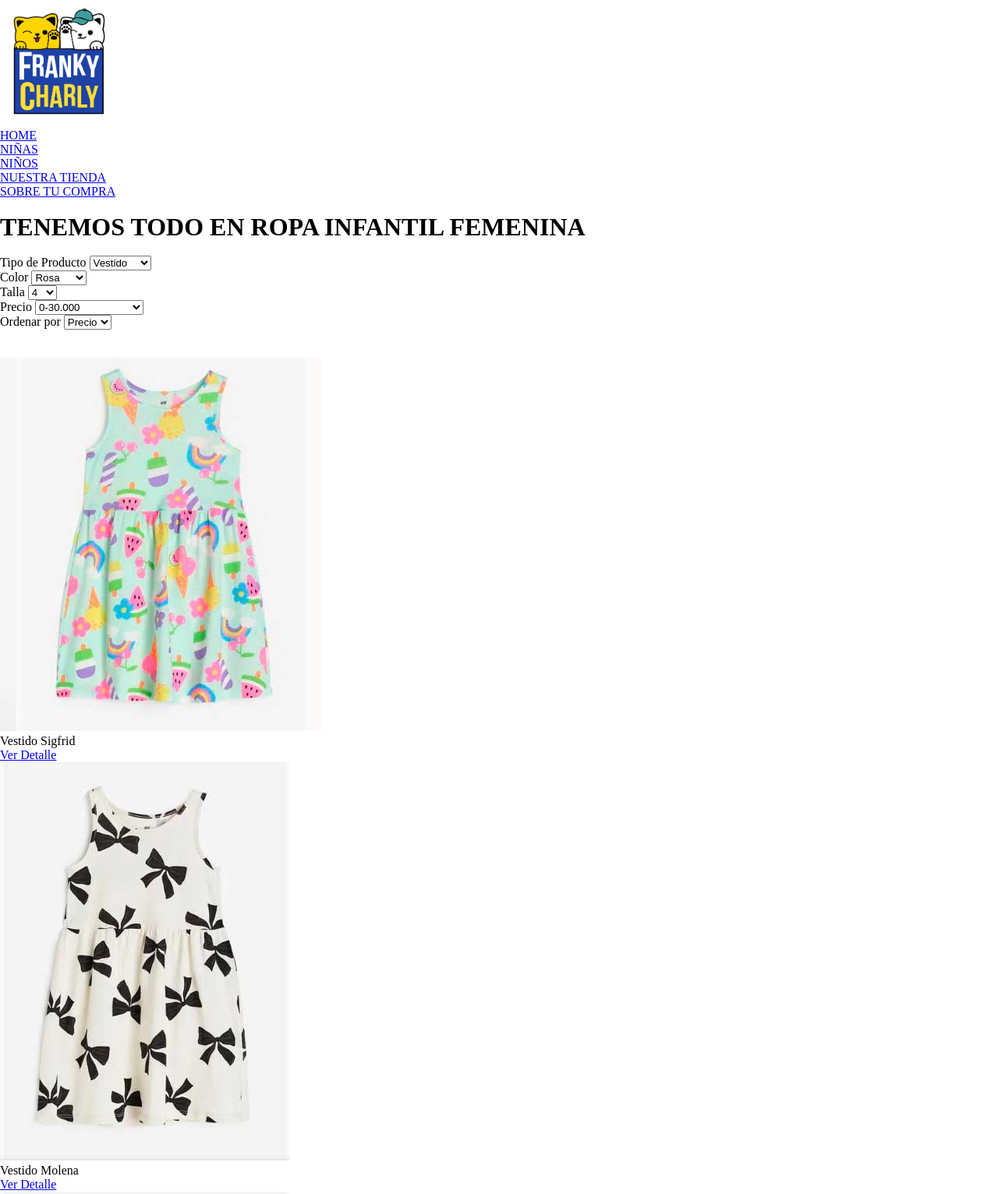
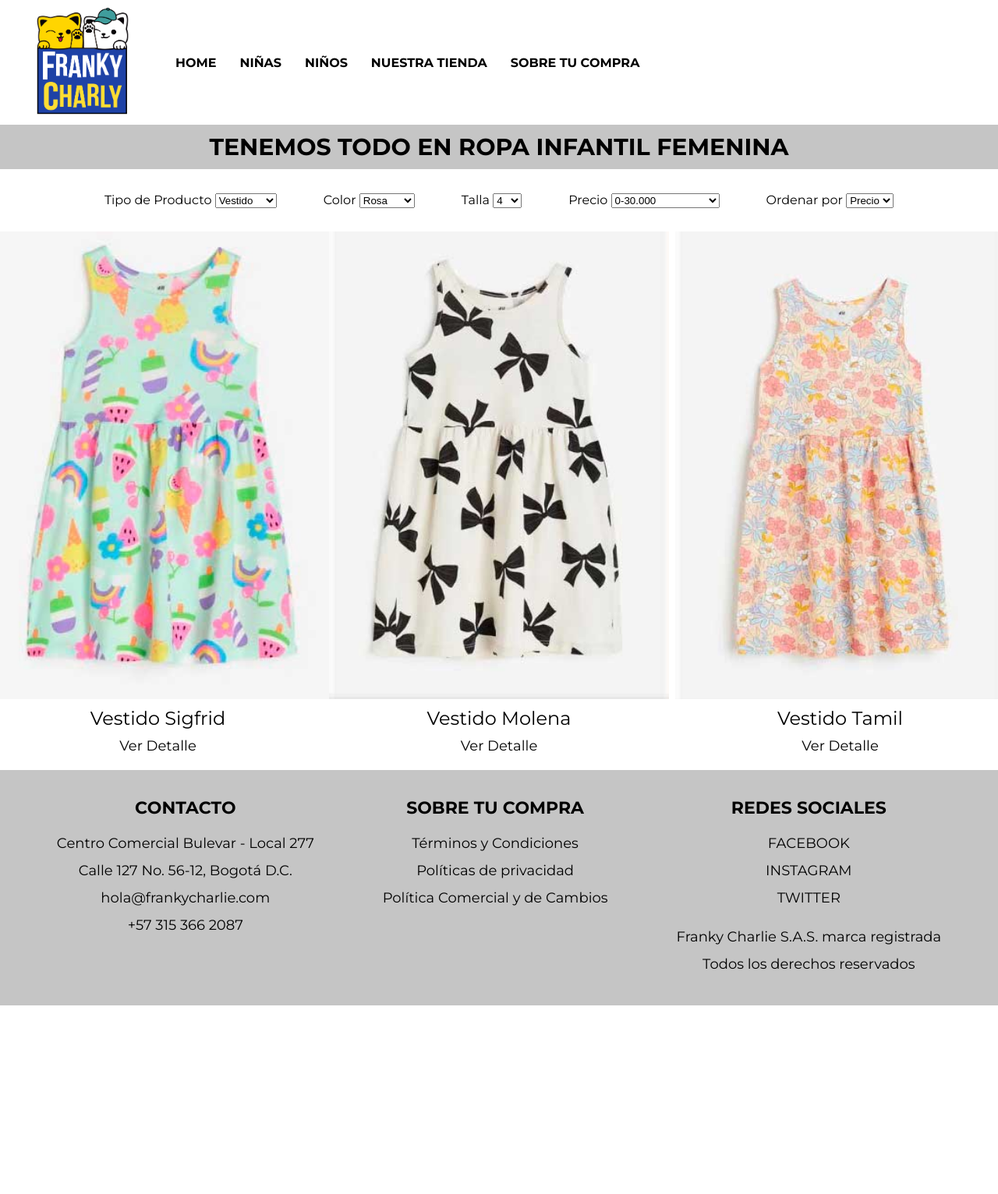
Before and after one commit to Juanconvers/PreEntrega2ConversYanez, a plain HTML site: page pages/ninas.html in a window 1280 px wide. Shown: the top 1532 px of the page at 78% size. After the commit the page ends 1290 px from the top, so only its background shows below. Drawn offline with Linux system fonts and the light colour scheme; files that its build step writes are made by us from their sources.

Commit message:
Se modifican las p{aginas niñas y niños. Se les agrega diseño responsive

```diff
--- a/assets/css/style.css
+++ b/assets/css/style.css
@@ -115,8 +115,19 @@
     font-weight: 400;
     font-size: 24px;
     color: #000000;
+    }
 
-    }
+#filter{
+        display: flex;
+        flex-direction: row;
+        justify-content: center;
+        flex-wrap: wrap;
+        align-content: center;
+         }
+
+.filter__selecter{
+        padding: 30px 30px;
+         }
 
 #menu{
     display: flex;
@@ -138,8 +149,8 @@
 #shopping{
     display: grid;
     grid-template-columns: repeat(auto-fit, 350px);
-    justify-content: center;
-    gap: 20px;
+    justify-content: space-evenly;
+    gap: 60px;
     }
 
 .shopping__item{
@@ -147,6 +158,14 @@
     flex-direction: column;
     align-items: center;
     }
+
+.shopping__image{
+    height: 600px;
+}
+
+.shopping__image--camisa{
+    height: 450px;
+}
 
 .shopping__link{
     text-decoration-line: none;
@@ -233,6 +252,18 @@
         font-size: 16px;
     }
 
+    #filter{
+        display: flex;
+        flex-direction: column;
+        justify-content: center;
+        flex-wrap: wrap;
+        align-items: flex-start;
+         }
+
+    .filter__selecter{
+            padding: 7px 40px;
+            }
+
     .menu__button{
         width: 190px;
         padding: 5px 20px;
--- a/pages/ninas.html
+++ b/pages/ninas.html
@@ -5,25 +5,37 @@
     <meta name="viewport" content="width=device-width, initial-scale=1.0">
     <link rel="shortcut icon" href="../assets/img/FavIconFrankyCharlie.jpg">
 	<title>FrankyCharlie.com</title>
-	<link rel="stylesheet" href="./assets/css/style.css">
+	<link rel="stylesheet" href="../assets/css/style.css">
 </head>
-<body>
-    <header class="encabezado">
-       	<nav>
-			<ul class="menu">
-				<img src="../assets/img/LogoFrankyCharly.png" width="150" alt="logo-frankycharlie" class="logo">
-				<li><a href="../index.html">HOME</a></li>
-				<li><a href="../pages/ninos.html">NIÑAS</a></li>
-				<li><a href="../pages/ninos.html">NIÑOS</a></li>
-				<li><a href="../pages/tienda.html">NUESTRA TIENDA</a></li>
-				<li><a href="../pages/politicas.html">SOBRE TU COMPRA</a></li>
-			</ul>
-		</nav><br>
+
+<body id="gridContainer">
+
+	<!-- NAVEGADOR -->
+
+    <header id="navigation">
+       	<img
+			class="navigation__link--logo"
+			src="../assets/img/LogoFrankyCharly.png"
+			alt="logo-frankycharlie">
+		<a class="navigation__link" href="../index.html">HOME</a>
+		<a class="navigation__link" href="./ninas.html">NIÑAS</a>
+		<a class="navigation__link" href="./ninos.html">NIÑOS</a>
+		<a class="navigation__link" href="./tienda.html">NUESTRA TIENDA</a>
+		<a class="navigation__link" href="./politicas.html">SOBRE TU COMPRA</a>
 	</header>
-	<main>
-		<h1>TENEMOS TODO EN ROPA INFANTIL FEMENINA</h1><br>
-			<section>
-				<div>
+
+	<!-- TÍTULO DE LA PÁGINA -->
+
+	<div id="title">
+		<p>TENEMOS TODO EN ROPA INFANTIL FEMENINA</p>
+	</div>
+
+	<main id="main">
+
+		<!-- FILTRO DE PRODUCTOS -->
+
+		<section id="filter">
+			<div class="filter__selecter">
 				<label for="tipo-de-producto">Tipo de Producto</label>
 				<select name="tipo-de-producto" id="tipo-de-producto">
 					<option value="vestido">Vestido</option>
@@ -32,7 +44,8 @@
 				    <option value="camiseta">Camiseta</option>
 				</select>
 			</div>
-				<div>
+
+			<div class="filter__selecter">
 				<label for="color">Color</label>
 				<select name="color" id="color">
 					<option value="Rosa">Rosa</option>
@@ -41,7 +54,8 @@
 					<option value="Amarillo">Amarillo</option>
 				</select>
 			</div>
-				<div>
+
+			<div class="filter__selecter">
 				<label for="talla">Talla</label>
 				<select name="talla" id="talla">
 					<option value="4">4</option>
@@ -50,7 +64,8 @@
 					<option value="10">10</option>
 				</select>
 			</div>
-				<div>
+
+			<div class="filter__selecter">
 				<label for="precio">Precio</label>
 				<select name="precio" id="precio">
 					<option value="1">0-30.000</option>
@@ -59,7 +74,8 @@
 				    <option value="4">70.000-En adelante</option>
 				</select>
 			</div>
-				<div>
+
+			<div class="filter__selecter">
 				<label for="ordenar-por">Ordenar por</label>
 				<select name="ordenar-por" id="ordenar-por">
 					<option value="precio">Precio</option>
@@ -68,53 +84,74 @@
 				</select>
 			</div>
 
-				<br>
-		<section class="Ropa"><br>
-				<article class="prenda1">
-					<img src="../assets/img/Aniña.jpg" alt="prenda1">
-					<p>Vestido Sigfrid</p>
-					<a href="pages/detalle.html">Ver Detalle</a>
-				</article>
+		</section>
 
-				<article class="prenda2">
-					<img src="../assets/img/Bniña.jpg" alt="prenda2">
-					<p>Vestido Molena</p>
-					<a href="pages/detalle.html">Ver Detalle</a>
-				</article>
+		<!-- SECCIÓN DE COMPRA EN LÍNEA -->
 
-				<article class="prenda3">
-					<img src="../assets/img/Cniña.jpg" alt="prenda3">
-					<p>Vestido Tamil</p>
-					<a href="pages/detalle.html">Ver Detalle</a>
-				</article>
+		<section id="shopping">
+
+				<div class="shopping__item">
+					<img class="shopping__image" src="../assets/img/Aniña.jpg" alt="prenda1">
+
+					<p class="text__paragraph">Vestido Sigfrid</p>
+					<a class="shopping__link" href="pages/detalle.html">Ver Detalle</a>
+				</div>
+
+				<div class="shopping__item">
+					<img class="shopping__image" src="../assets/img/Bniña.jpg" alt="prenda2">
+
+					<p class="text__paragraph">Vestido Molena</p>
+					<a class="shopping__link" href="pages/detalle.html">Ver Detalle</a>
+				</div>
+
+				<div class="shopping__item">
+					<img class="shopping__image" src="../assets/img/Cniña.jpg" alt="prenda3">
+
+					<p class="text__paragraph">Vestido Tamil</p>
+					<a class="shopping__link" href="pages/detalle.html">Ver Detalle</a>
+				</div>
 		</section>
+
 	</main>
 
-	<footer class="footer">
-		<section class="contacto">
-			<h3>CONTACTO</h3>
-				<p>Centro Comercial Bulevar - Local 277 <br>
+	<!-- PIE DE PÁGINA -->
+
+	<footer id="footer">
+
+		<div class="footer__info">
+			<h3 class="footer__headline">CONTACTO</h3>
+
+			<p class="footer__paragraph">Centro Comercial Bulevar - Local 277 <br>
+
 				Calle 127 No. 56-12, Bogotá D.C. <br>
-					hola@frankycharlie.com
-					+57 315 366 2087
+
+				hola@frankycharlie.com <br>
+
+				+57 315 366 2087 <br>
 			</p>
-		</section>
+		</div>
+		<div class="footer__info">
+			<h3 class="footer__headline">SOBRE TU COMPRA</h3>
 
-		<section class="sobretucompra">
-			<h3>SOBRE TU COMPRA</h3>
-			<a href="../pages/politicas.html">Términos y Condiciones</a></li>
-			<a href="../pages/politicas.html">Políticas de privacidad</a></li>
-			<a href="../pages/politicas.html">Política Comercial y de Cambios</a></li>
-		</section>
+			<a class="footer__link" href="pages/politicas.html">Términos y Condiciones</a></li><br>
 
-		<section class="redessociales">
-			<h3>REDES SOCIALES</h3>
-			<a href="https://es-la.facebook.com/" target="_blank">FACEBOOK</a></li>
-			<a href="https://www.instagram.com/" target="_blank">INSTAGRAM</a></li>
-			<a href="https://twitter.com" target="_blank">TWITTER</a></li>
-			<p>Franky Charlie S.A.S. marca registrada <br>
+			<a class="footer__link" href="pages/politicas.html">Políticas de privacidad</a></li><br>
+
+			<a class="footer__link" href="pages/politicas.html">Política Comercial y de Cambios</a></li><br>
+		</div>
+		<div class="footer__info">
+			<h3 class="footer__headline">REDES SOCIALES</h3>
+
+			<a class="footer__link" href="https://es-la.facebook.com/" target="_blank">FACEBOOK</a></li><br>
+
+			<a class="footer__link" href="https://www.instagram.com/" target="_blank">INSTAGRAM</a></li><br>
+
+			<a class="footer__link" href="https://twitter.com" target="_blank">TWITTER</a></li><br>
+
+			<p class="footer__paragraph">Franky Charlie S.A.S. marca registrada <br>
 			Todos los derechos reservados</p>
-		</section>
+		</div>
+
 	</footer>
 </body>
 </html>
```
Also changed, not shown: index.html (+3 -1 lines), pages/ninos.html (+100 -63 lines). Lines whose indentation alone changed are shown as unchanged.
